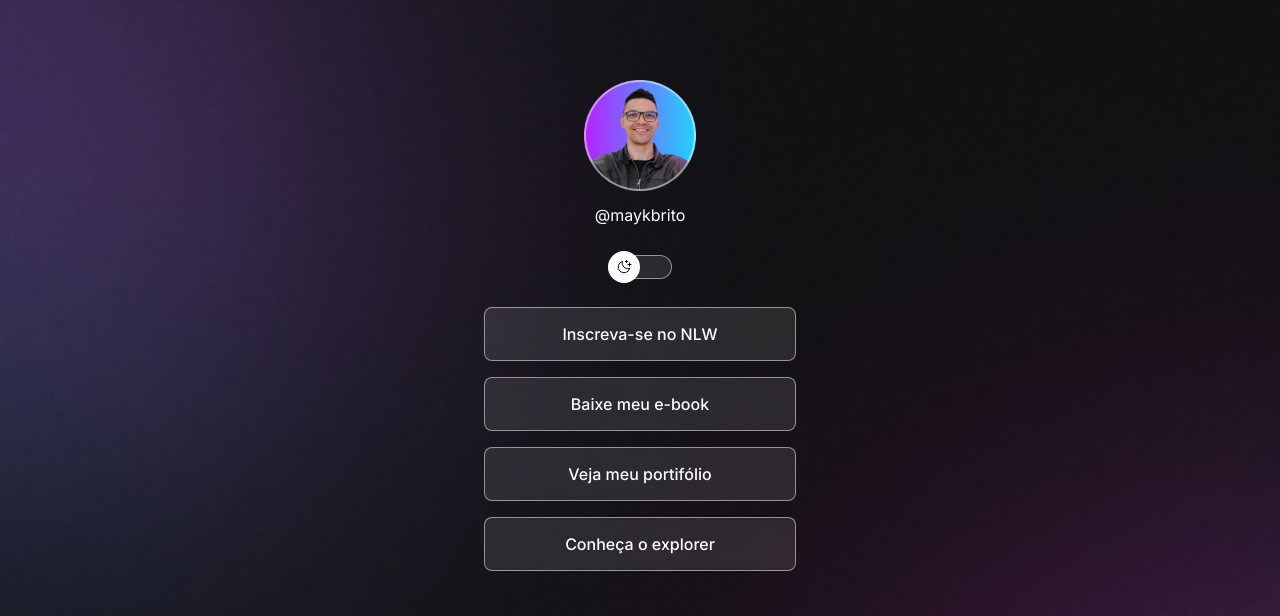
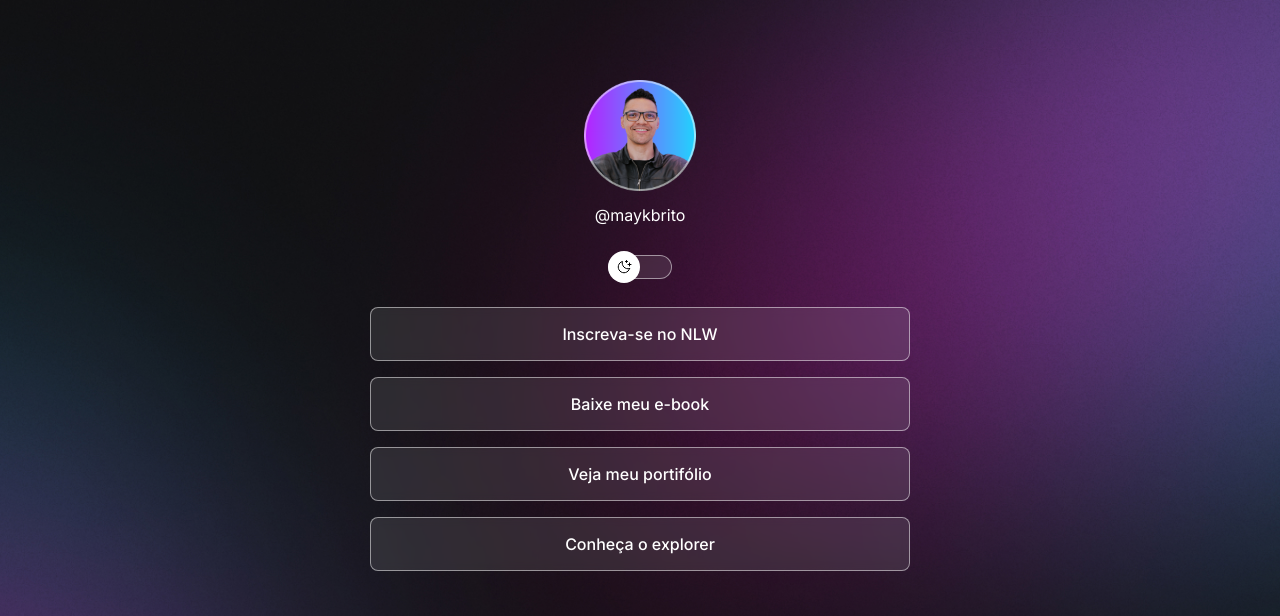
Before and after one commit to Rafael-74/DevLinks---discover---Rocketseat, a plain HTML site: page index.html in a window 1280 px wide. Shown: the top 616 px of the page. Drawn offline with nearby package versions, Linux system fonts and the light colour scheme.

Commit message:
adjust background and add media queries

```diff
--- a/style.css
+++ b/style.css
@@ -38,9 +38,10 @@ body * {
 }
 
 #container {
-  width: 360px;
+  width: 100%;
   margin: 56px auto 0px auto;
   padding: 0 24px;
+  max-width: 588px;
 }
 
 #profile {
@@ -148,3 +149,13 @@ footer {
   text-align: center;
   font-size: 14px;
 }
+
+@media (min-width: 700px) {
+  :root {
+    --bg-url: url(./assets/bg-desktop.jpg);
+  }
+
+  .light {
+    --bg-url: url(./assets/bg-desktop-light.jpg);
+  }
+}
```
